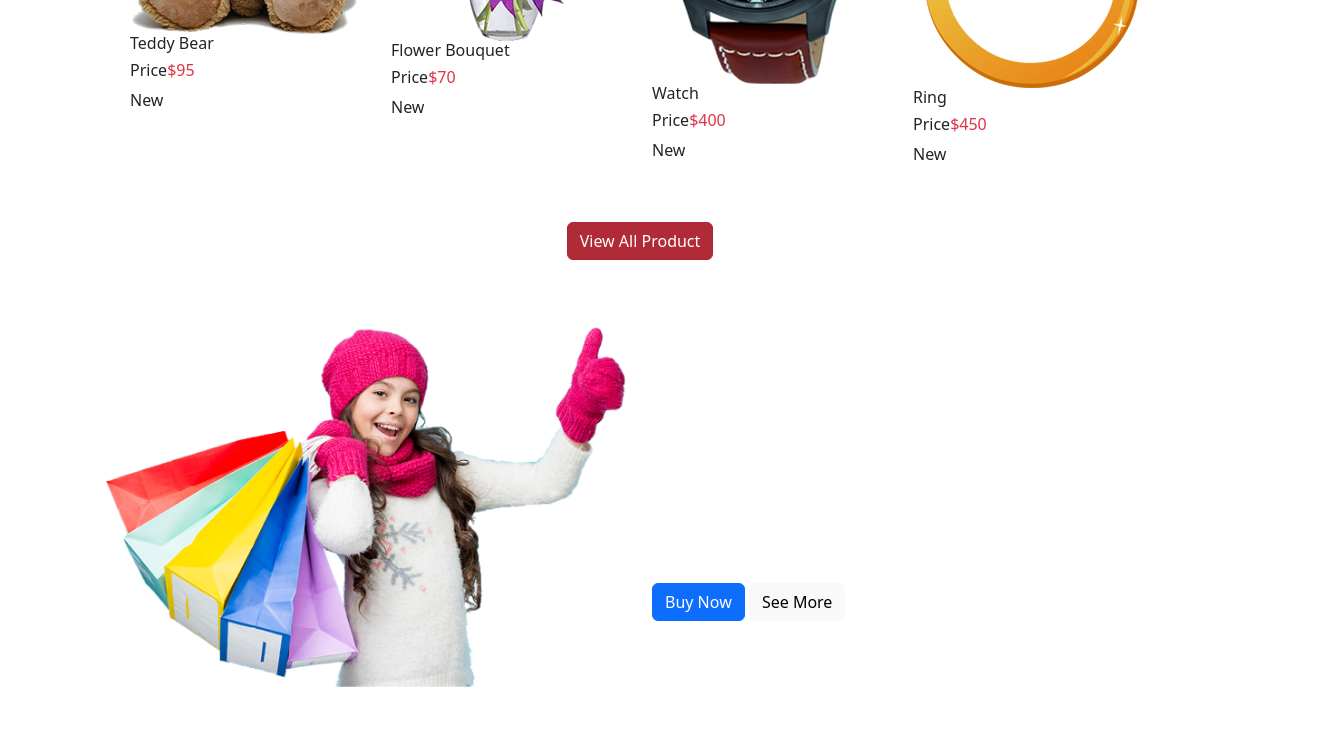
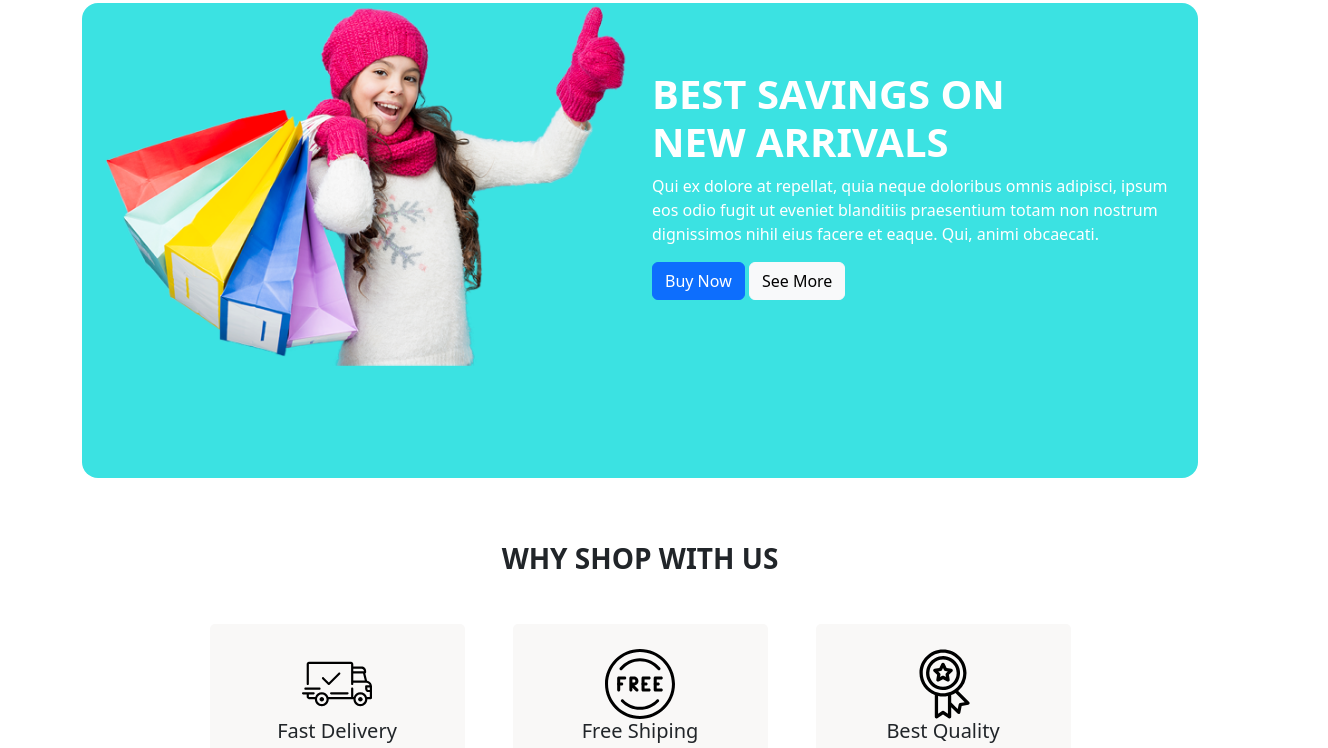
Before and after one commit to sokea21/Giftos, a plain HTML site: page index.html in a window 1280 px wide. Shown: the part 1522-2270 px from the top of the page, 1328 px wide, since content can reach past the window. Drawn offline with nearby package versions, Linux system fonts and the light colour scheme; the site is published under a folder, as on GitHub Pages, so addresses that start at the root find nothing.

Commit message:
Add files via upload

```diff
--- a/index.html
+++ b/index.html
@@ -4,10 +4,10 @@
 <head>
   <meta charset="utf-8">
   <meta name="viewport" content="width=device-width, initial-scale=1">
-  <link rel="icon" href="/images/favicon.png">
+  <link rel="icon" href="images/favicon.png">
   <link href="https://cdn.jsdelivr.net/npm/bootstrap@5.3.1/dist/css/bootstrap.min.css" rel="stylesheet"
     integrity="sha384-4bw+/aepP/YC94hEpVNVgiZdgIC5+VKNBQNGCHeKRQN+PtmoHDEXuppvnDJzQIu9" crossorigin="anonymous">
-  <link rel="stylesheet" href="/css/giftos.css">
+  <link rel="stylesheet" href="css/giftos.css">
   <link rel="stylesheet" href="https://cdn.jsdelivr.net/npm/bootstrap-icons@1.10.5/font/bootstrap-icons.css">
   <title>Giftod</title>
 </head>
```
